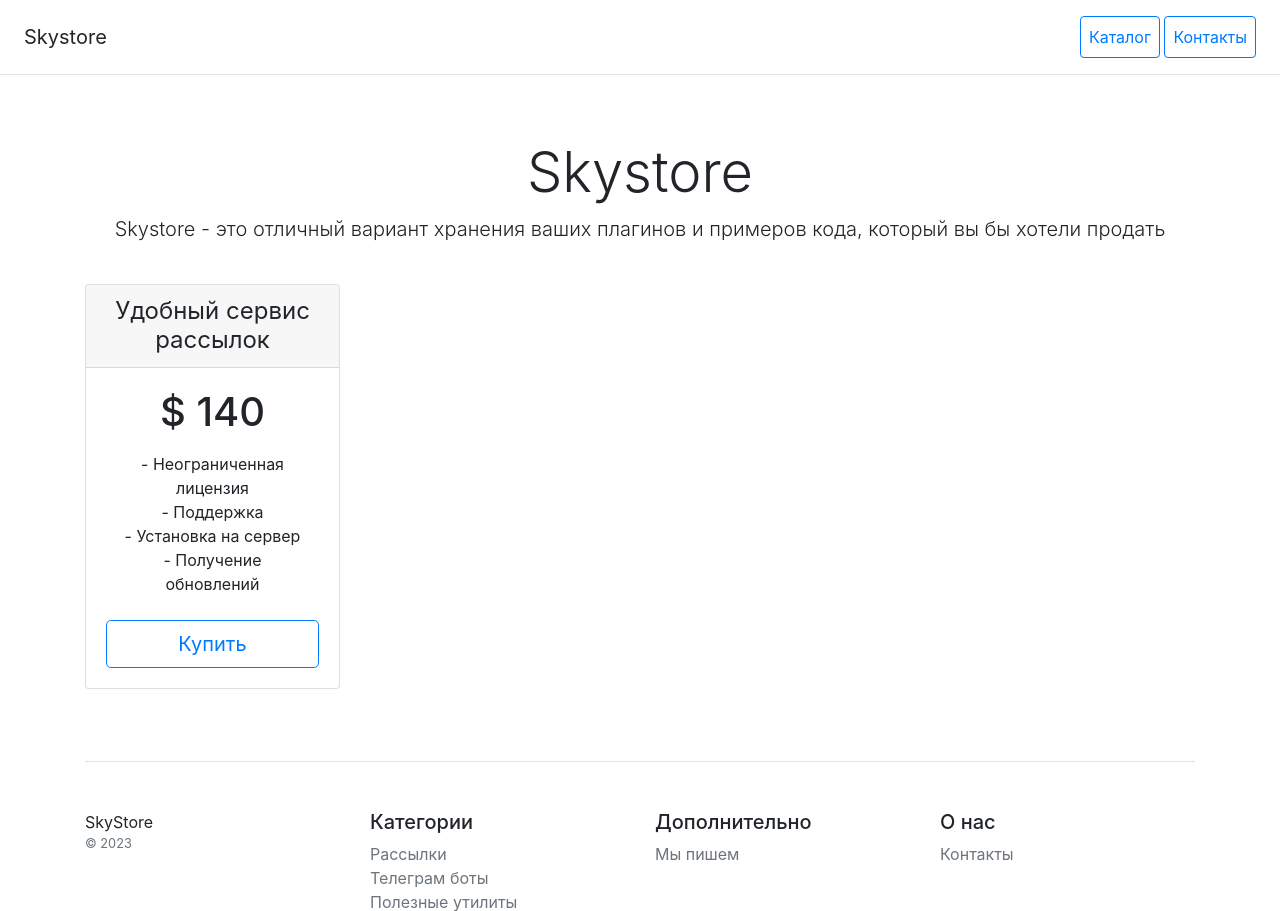
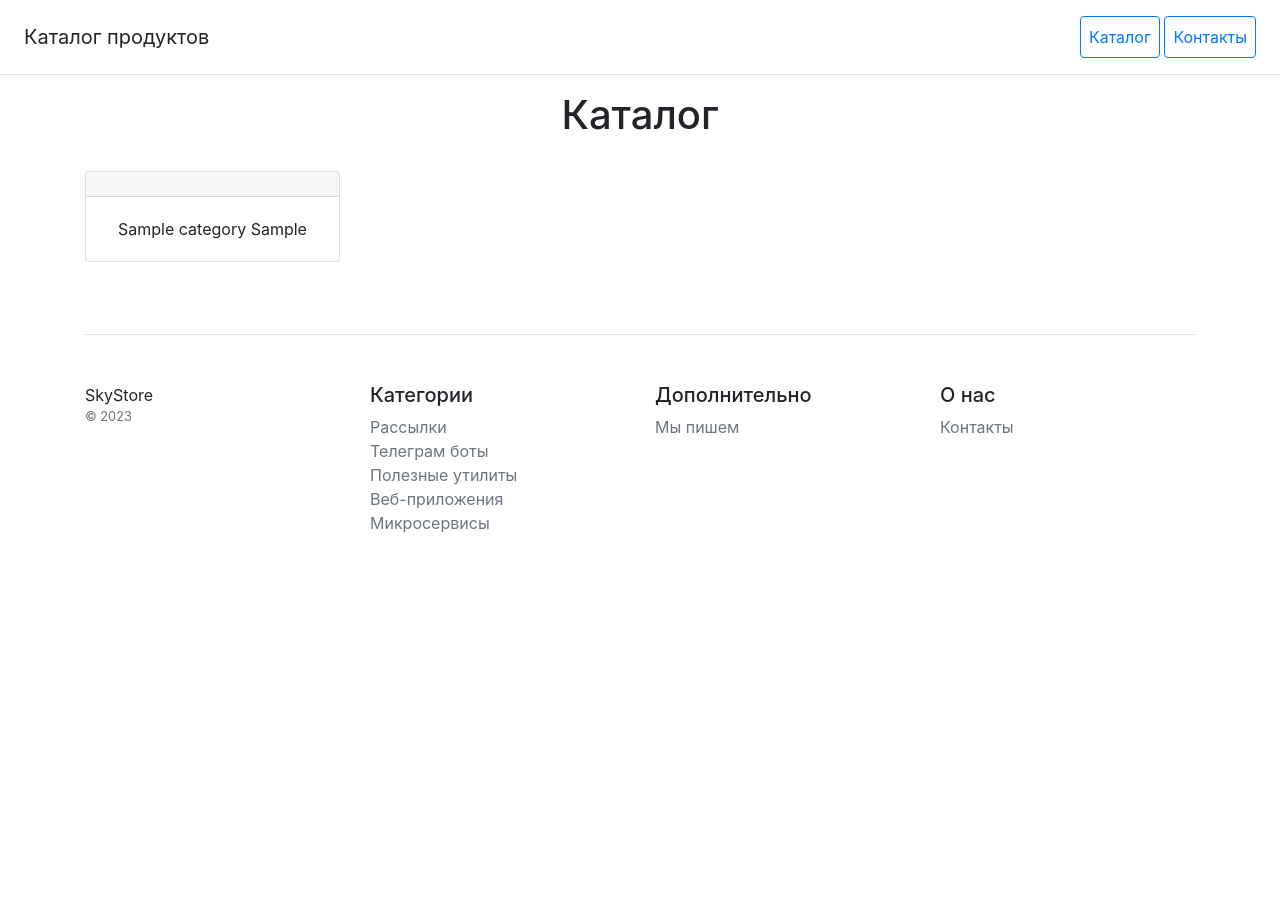
Before and after one commit to djKeysi/catalog, a Django app: page / in a window 1280 px wide. Shown: the top 911 px of the page. After the commit the page ends 532 px from the top, so only its background shows below. Run offline with Django 4.2, Linux system fonts and the light colour scheme; tables that the repository leaves empty hold one stand-in row (values such as "Sample post"); some libraries are stand-ins or nearby versions.

Commit message:
homework

```diff
--- a/config/urls.py
+++ b/config/urls.py
@@ -19,5 +19,5 @@ from django.urls import path, include
 
 urlpatterns = [
     path('admin/', admin.site.urls),
-    path('',include('main.urls'))
+    path('',include('main.urls',namespace='main'))
 ]
--- /dev/null
+++ b/main/templates/main/base.html
@@ -0,0 +1,57 @@
+<!doctype html>
+<html lang="en">
+<head>
+    <meta charset="utf-8">
+    <meta name="viewport" content="width=device-width, initial-scale=1">
+    <title>Skystore</title>
+    <link href="/static/css/bootstrap.min.css" rel="stylesheet">
+</head>
+<body>
+<div class="d-flex flex-column flex-md-row align-items-center p-3 px-md-4 mb-3 bg-white border-bottom box-shadow">
+    <h5 class="my-0 mr-md-auto font-weight-normal">Каталог продуктов</h5>
+    <nav class="ms-5">
+        <a class="p-2 btn btn-outline-primary" href="{% url 'main:home' %}">Каталог</a>
+        <a class="p-2 btn btn-outline-primary" href="{% url 'main:contacts' %}">Контакты</a>
+    </nav>
+</div>
+
+
+
+{% block content  %}
+
+{% endblock %}
+    <footer class="pt-4 my-md-5 pt-md-5 border-top">
+        <div class="row">
+            <div class="col-12 col-md">
+                SkyStore
+                <small class="d-block mb-3 text-muted">&copy; 2023</small>
+            </div>
+            <div class="col-6 col-md">
+                <h5>Категории</h5>
+                <ul class="list-unstyled text-small">
+                    <li><a class="text-muted" href="#">Рассылки</a></li>
+                    <li><a class="text-muted" href="#">Телеграм боты</a></li>
+                    <li><a class="text-muted" href="#">Полезные утилиты</a></li>
+                    <li><a class="text-muted" href="#">Веб-приложения</a></li>
+                    <li><a class="text-muted" href="#">Микросервисы</a></li>
+                </ul>
+            </div>
+            <div class="col-6 col-md">
+                <h5>Дополнительно</h5>
+                <ul class="list-unstyled text-small">
+                    <li><a class="text-muted" href="#">Мы пишем</a></li>
+                </ul>
+            </div>
+            <div class="col-6 col-md">
+                <h5>О нас</h5>
+                <ul class="list-unstyled text-small">
+                    <li><a class="text-muted" href="/contacts/">Контакты</a></li>
+                </ul>
+            </div>
+        </div>
+    </footer>
+</div>
+
+<script src="/static/js/bootstrap.min.js"></script>
+</body>
+</html>
--- a/main/templates/main/home.html
+++ b/main/templates/main/home.html
@@ -1,79 +1,25 @@
-<!doctype html>
-<html lang="en">
-<head>
-    <meta charset="utf-8">
-    <meta name="viewport" content="width=device-width, initial-scale=1">
-    <title>Skystore</title>
-    <link href="/static/css/bootstrap.min.css" rel="stylesheet">
-</head>
-<body>
-<div class="d-flex flex-column flex-md-row align-items-center p-3 px-md-4 mb-3 bg-white border-bottom box-shadow">
-    <h5 class="my-0 mr-md-auto font-weight-normal">Skystore</h5>
-    <nav class="ms-5">
-        <a class="p-2 btn btn-outline-primary" href="/">Каталог</a>
-        <a class="p-2 btn btn-outline-primary" href="/contacts/">Контакты</a>
-    </nav>
-</div>
-
-<div class="pricing-header px-3 py-3 pt-md-5 pb-md-4 mx-auto text-center">
-    <h1 class="display-4">Skystore</h1>
-    <p class="lead">Skystore - это отличный вариант хранения ваших плагинов и примеров кода, который вы бы хотели
-        продать</p>
-</div>
+{% extends 'main/base.html' %}
+{% block content %}
 
 <div class="container">
+<h1 class="text-center">Каталог</h1><br>
     <div class="row text-center">
-        <div class="col-3">
+        {% for object in object_list %}
+
+            <div class="col-3">
             <div class="card mb-4 box-shadow">
                 <div class="card-header">
-                    <h4 class="my-0 font-weight-normal">Удобный сервис рассылок</h4>
+
                 </div>
+
                 <div class="card-body">
-                    <h1 class="card-title pricing-card-title">$ 140</h1>
-                    <ul class="list-unstyled mt-3 mb-4 text-start m-3">
-                        <li>- Неограниченная лицензия</li>
-                        <li>- Поддержка</li>
-                        <li>- Установка на сервер</li>
-                        <li>- Получение обновлений</li>
-                    </ul>
-                    <button type="button" class="btn btn-lg btn-block btn-outline-primary">Купить</button>
+{{ object| truncatechars:100 }}
+
+
                 </div>
             </div>
         </div>
+{% endfor %}
     </div>
 
-    <footer class="pt-4 my-md-5 pt-md-5 border-top">
-        <div class="row">
-            <div class="col-12 col-md">
-                SkyStore
-                <small class="d-block mb-3 text-muted">&copy; 2023</small>
-            </div>
-            <div class="col-6 col-md">
-                <h5>Категории</h5>
-                <ul class="list-unstyled text-small">
-                    <li><a class="text-muted" href="#">Рассылки</a></li>
-                    <li><a class="text-muted" href="#">Телеграм боты</a></li>
-                    <li><a class="text-muted" href="#">Полезные утилиты</a></li>
-                    <li><a class="text-muted" href="#">Веб-приложения</a></li>
-                    <li><a class="text-muted" href="#">Микросервисы</a></li>
-                </ul>
-            </div>
-            <div class="col-6 col-md">
-                <h5>Дополнительно</h5>
-                <ul class="list-unstyled text-small">
-                    <li><a class="text-muted" href="#">Мы пишем</a></li>
-                </ul>
-            </div>
-            <div class="col-6 col-md">
-                <h5>О нас</h5>
-                <ul class="list-unstyled text-small">
-                    <li><a class="text-muted" href="/contacts/">Контакты</a></li>
-                </ul>
-            </div>
-        </div>
-    </footer>
-</div>
-
-<script src="/static/js/bootstrap.min.js"></script>
-</body>
-</html>
+    {% endblock %}
--- a/main/urls.py
+++ b/main/urls.py
@@ -1,8 +1,11 @@
 from django.urls import path
 
+from main.apps import MainConfig
 from main.views import home, contacts
 
+app_name = MainConfig.name
+
 urlpatterns = [
-    path('', home),
-    path('contacts/', contacts),
+    path('', home, name = 'home'),
+    path('contacts/', contacts, name = 'contacts'),
 ]
--- a/main/views.py
+++ b/main/views.py
@@ -1,7 +1,14 @@
 from django.shortcuts import render
 
+from main.models import Category
+
+
 def home(request):
-    return render(request,'main/home.html')
+    category_list = Category.objects.all()
+    context = {
+        'object_list': category_list
+    }
+    return render(request,'main/home.html',context)
 
 def contacts(request):
     if request.method == 'POST':
```
Also changed, not shown: main/templates/main/contacts.html (+3 -51 lines).
